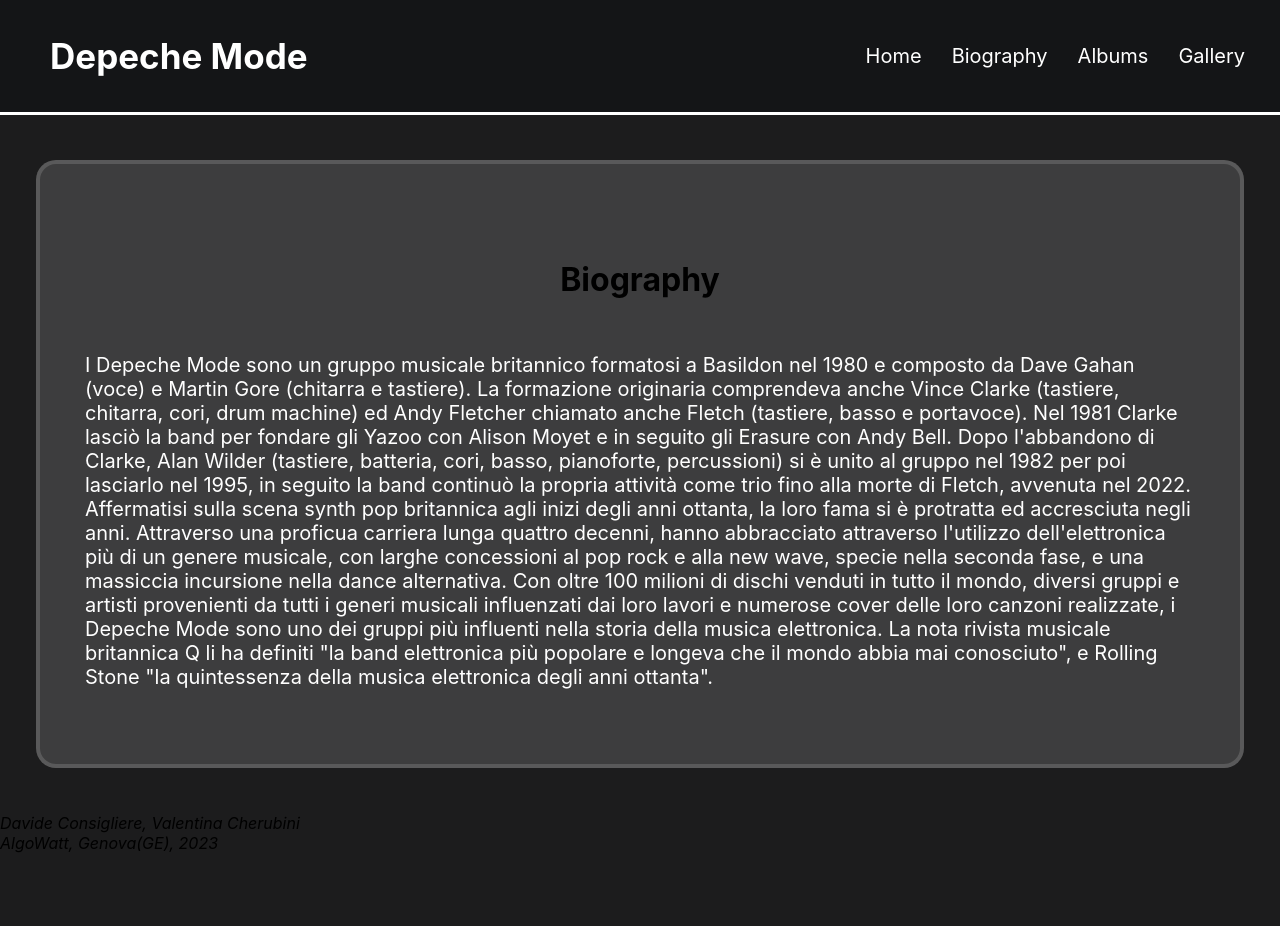
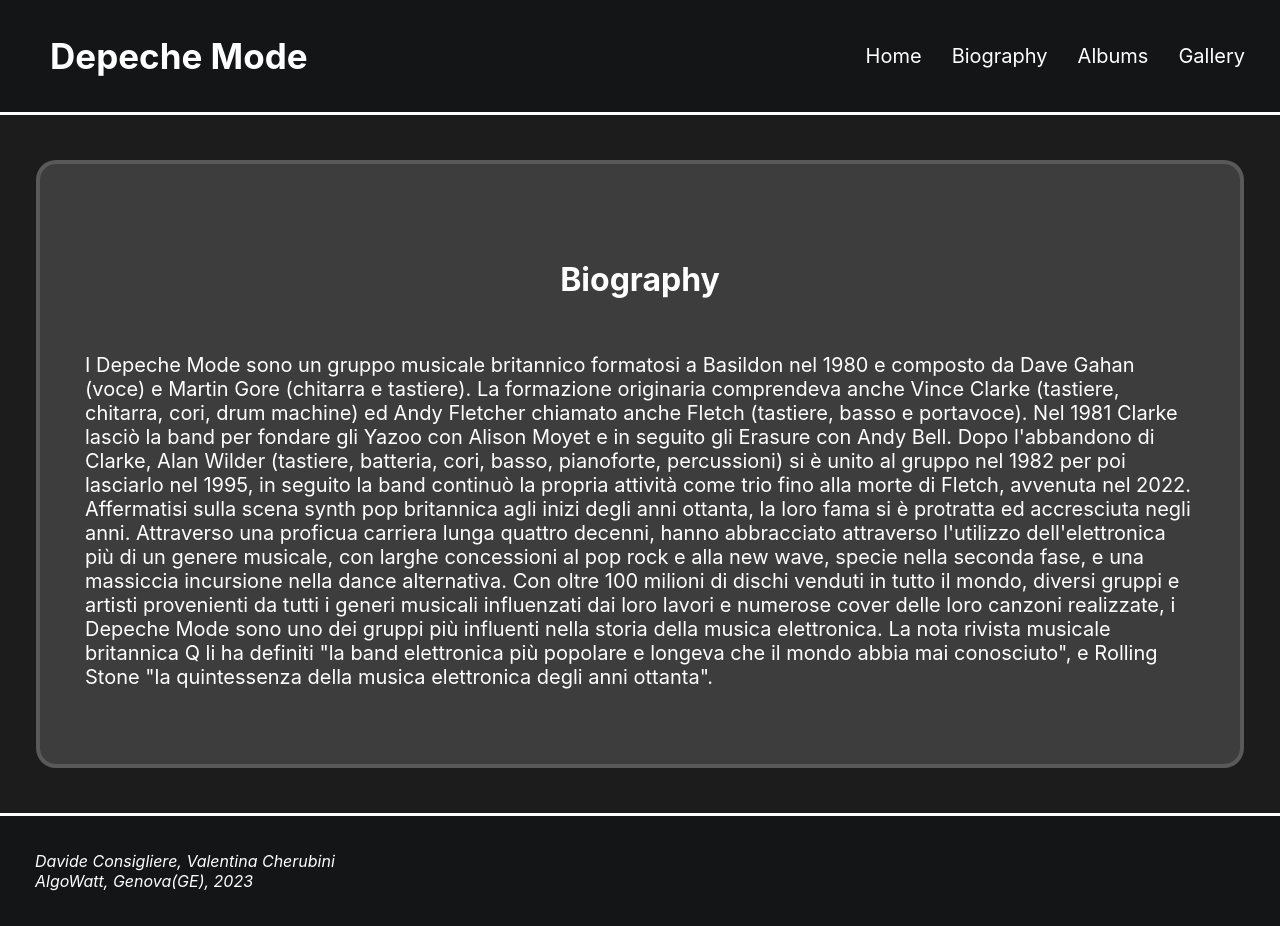
Before and after one commit to Cherubini/React-depeche-mode, a React (Create React App) app: page /#/biography in a window 1280 px wide. Before the commit the page ends 853 px from the top, so only its background shows below. Built offline with nearby package versions, Linux system fonts and the light colour scheme.

Commit message:
change style.scss to style.module.scss

```diff
--- a/src/App.tsx
+++ b/src/App.tsx
@@ -18,7 +18,7 @@
         </ul>
       </header>
         <Outlet />
-      <footer className="footer">
+      <footer className={classes.footer}>
         <address>
           Davide Consigliere, Valentina Cherubini<br/>
           AlgoWatt, Genova(GE), 2023
--- a/src/components/biograpy/biography.module.scss
+++ b/src/components/biograpy/biography.module.scss
@@ -32,3 +32,7 @@
     color: white;
     font-size: 20px;
 }
+
+.title{
+    color: white;
+}
```
